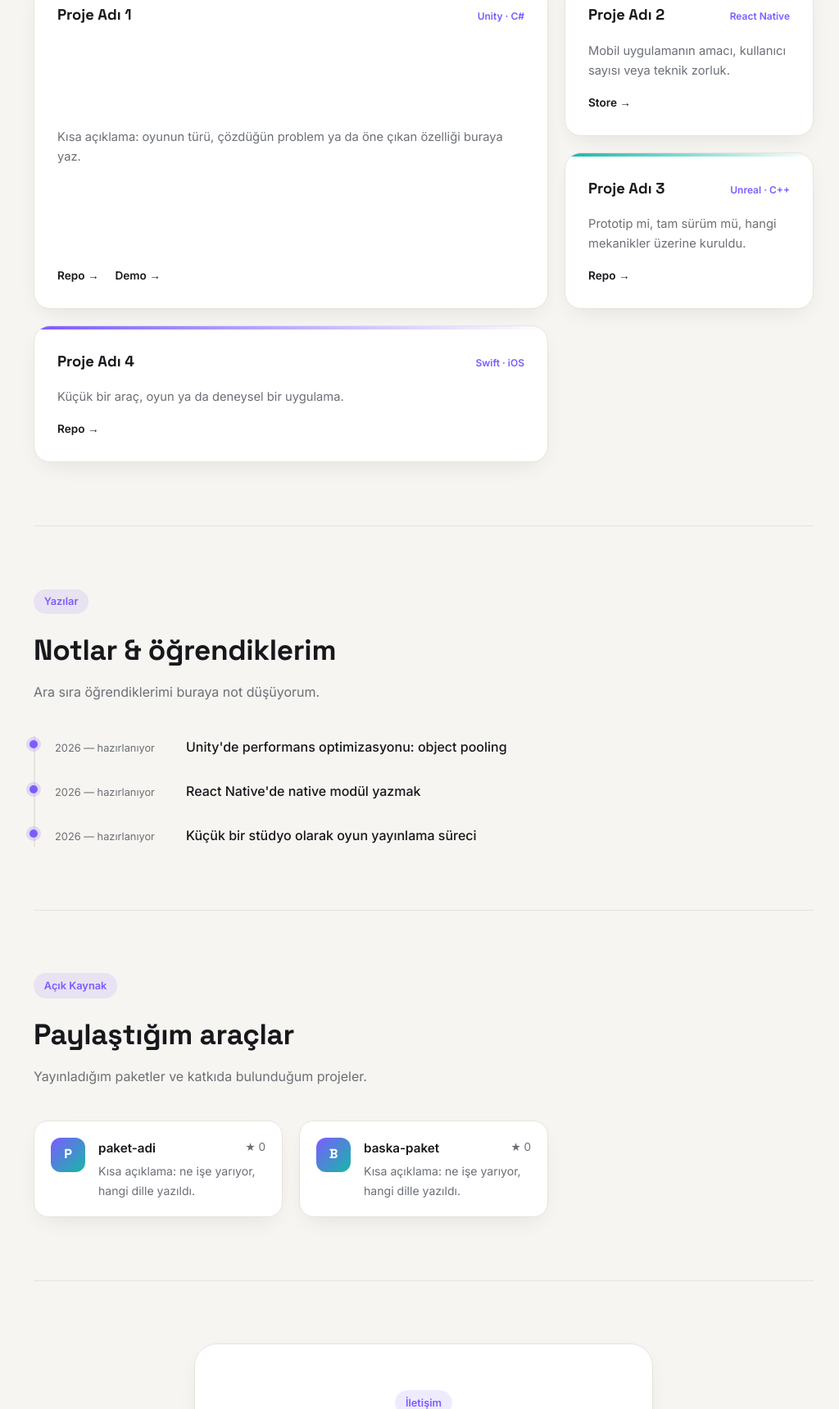
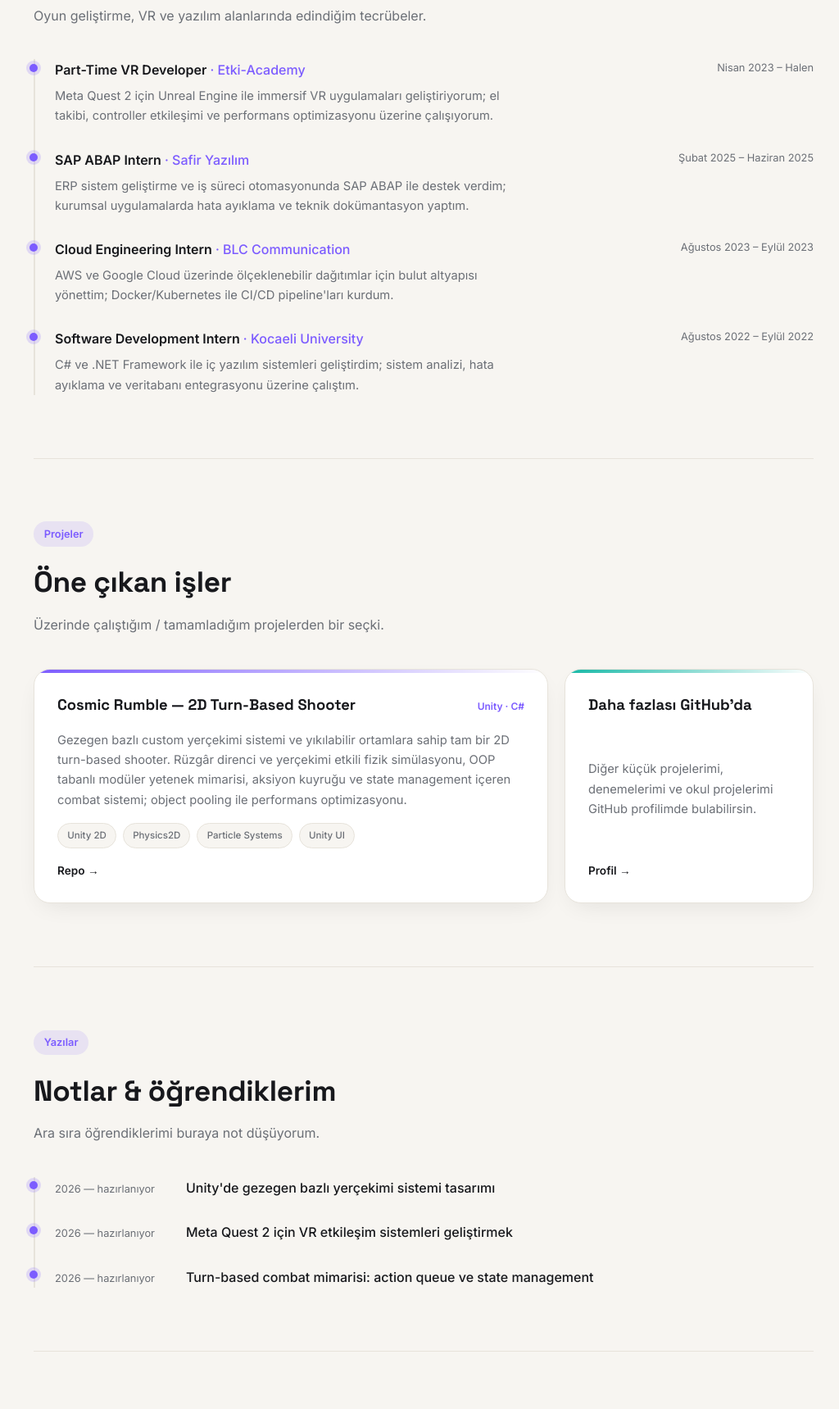
Before and after one commit to Eren-Ozcan/portfolio, a plain HTML site: page index.html in a window 1280 px wide. Shown: the part 1081-2800 px from the top of the page at 82% size, without its empty margins (123-1147 px from the left). Drawn offline with Linux system fonts and the light colour scheme.

Commit message:
Fill site with real CV content: experience, project, education

```diff
--- a/index.html
+++ b/index.html
@@ -3,8 +3,8 @@
 <head>
 <meta charset="UTF-8">
 <meta name="viewport" content="width=device-width, initial-scale=1.0">
-<title>Eren Özcan — Developer</title>
-<meta name="description" content="Eren Özcan | Game & Mobile Developer — Kocaeli, Türkiye">
+<title>Eren Özcan — Junior Game Developer</title>
+<meta name="description" content="Eren Özcan | Junior Game Developer & Gameplay Programmer — Unity, Unreal Engine, VR — Kocaeli, Türkiye">
 <link rel="icon" href="data:,">
 <link rel="preconnect" href="https://fonts.googleapis.com">
 <link rel="preconnect" href="https://fonts.gstatic.com" crossorigin>
@@ -19,9 +19,10 @@
 <header class="topbar">
   <a href="#" class="logo">eren<span class="dot">.</span>dev</a>
   <nav class="nav">
+    <a href="#experience">Deneyim</a>
     <a href="#projects">Projeler</a>
     <a href="#writing">Yazılar</a>
-    <a href="#oss">Açık Kaynak</a>
+    <a href="#education">Eğitim</a>
     <a href="#contact">İletişim</a>
     <a href="assets/Eren_Ozcan_CV.pdf" target="_blank" rel="noopener" class="nav-cv">CV</a>
   </nav>
@@ -37,27 +38,29 @@
     <div class="hero-text reveal">
       <p class="eyebrow">📍 Kocaeli, Türkiye</p>
       <h1>Merhaba, ben<br><span class="gradient-text">Eren Özcan</span></h1>
-      <p class="role">Game &amp; Mobile Developer</p>
+      <p class="role">Junior Game Developer · Gameplay Programmer</p>
       <p class="bio">
-        Oyun geliştirme odaklı çalışan, aynı zamanda mobil uygulama tarafında
-        da üretim yapan bir yazılım geliştiricisiyim. Fikirden çalışan bir
-        ürüne giden süreci seviyorum.
+        2+ yıllık Unity ve Unreal Engine deneyimiyle gameplay programlama, fizik
+        simülasyonu ve sistem tasarımı üzerine çalışıyorum. Custom yerçekimi
+        mekanikleri, yıkılabilir ortamlar ve modüler yetenek mimarisine sahip
+        tam bir 2D turn-based oyun geliştirdim.
       </p>
       <div class="skill-pills">
         <span class="pill">Unity</span>
         <span class="pill">Unreal Engine</span>
-        <span class="pill">React Native</span>
-        <span class="pill">Swift</span>
-        <span class="pill">Kotlin</span>
+        <span class="pill">C#</span>
+        <span class="pill">C++</span>
+        <span class="pill">VR Development</span>
+        <span class="pill">Physics Simulation</span>
       </div>
       <div class="cta-row">
-        <a class="btn btn-primary" href="mailto:eren@example.com">Merhaba de</a>
+        <a class="btn btn-primary" href="mailto:erenozcaan@hotmail.com">Merhaba de</a>
         <a class="btn btn-ghost" href="assets/Eren_Ozcan_CV.pdf" target="_blank" rel="noopener">CV'yi indir</a>
       </div>
       <div class="social-row">
-        <a href="https://github.com/your-github" target="_blank" rel="noopener" aria-label="GitHub">GH</a>
-        <a href="https://linkedin.com/in/your-linkedin" target="_blank" rel="noopener" aria-label="LinkedIn">IN</a>
-        <a href="https://x.com/your-x" target="_blank" rel="noopener" aria-label="X">X</a>
+        <a href="https://github.com/Eren-Ozcan" target="_blank" rel="noopener" aria-label="GitHub">GH</a>
+        <a href="https://linkedin.com/in/eren-ozcann" target="_blank" rel="noopener" aria-label="LinkedIn">IN</a>
+        <a href="mailto:erenozcaan@hotmail.com" aria-label="Email">@</a>
       </div>
     </div>
     <div class="hero-avatar reveal">
@@ -65,9 +68,52 @@
         <span class="avatar-initials">EÖ</span>
       </div>
       <span class="floating-badge badge-1">🎮 Game Dev</span>
-      <span class="floating-badge badge-2">📱 Mobile</span>
+      <span class="floating-badge badge-2">🥽 VR Dev</span>
       <span class="floating-badge badge-3">🇹🇷 Kocaeli</span>
     </div>
+  </section>
+
+  <section id="experience" class="section reveal">
+    <div class="section-head">
+      <span class="section-badge">Deneyim</span>
+      <h2>Profesyonel deneyim</h2>
+      <p class="section-sub">Oyun geliştirme, VR ve yazılım alanlarında edindiğim tecrübeler.</p>
+    </div>
+
+    <ul class="timeline timeline-exp">
+      <li>
+        <span class="timeline-dot"></span>
+        <div class="exp-head">
+          <span class="exp-role">Part-Time VR Developer <span class="exp-company">· Etki-Academy</span></span>
+          <span class="exp-date">Nisan 2023 – Halen</span>
+        </div>
+        <p class="exp-desc">Meta Quest 2 için Unreal Engine ile immersif VR uygulamaları geliştiriyorum; el takibi, controller etkileşimi ve performans optimizasyonu üzerine çalışıyorum.</p>
+      </li>
+      <li>
+        <span class="timeline-dot"></span>
+        <div class="exp-head">
+          <span class="exp-role">SAP ABAP Intern <span class="exp-company">· Safir Yazılım</span></span>
+          <span class="exp-date">Şubat 2025 – Haziran 2025</span>
+        </div>
+        <p class="exp-desc">ERP sistem geliştirme ve iş süreci otomasyonunda SAP ABAP ile destek verdim; kurumsal uygulamalarda hata ayıklama ve teknik dokümantasyon yaptım.</p>
+      </li>
+      <li>
+        <span class="timeline-dot"></span>
+        <div class="exp-head">
+          <span class="exp-role">Cloud Engineering Intern <span class="exp-company">· BLC Communication</span></span>
+          <span class="exp-date">Ağustos 2023 – Eylül 2023</span>
+        </div>
+        <p class="exp-desc">AWS ve Google Cloud üzerinde ölçeklenebilir dağıtımlar için bulut altyapısı yönettim; Docker/Kubernetes ile CI/CD pipeline'ları kurdum.</p>
+      </li>
+      <li>
+        <span class="timeline-dot"></span>
+        <div class="exp-head">
+          <span class="exp-role">Software Development Intern <span class="exp-company">· Kocaeli University</span></span>
+          <span class="exp-date">Ağustos 2022 – Eylül 2022</span>
+        </div>
+        <p class="exp-desc">C# ve .NET Framework ile iç yazılım sistemleri geliştirdim; sistem analizi, hata ayıklama ve veritabanı entegrasyonu üzerine çalıştım.</p>
+      </li>
+    </ul>
   </section>
 
   <section id="projects" class="section reveal">
@@ -82,49 +128,35 @@
       <article class="bento-card bento-large">
         <div class="card-accent accent-purple"></div>
         <div class="project-head">
-          <h3>Proje Adı 1</h3>
+          <h3>Cosmic Rumble — 2D Turn-Based Shooter</h3>
           <span class="stack">Unity · C#</span>
         </div>
-        <p>Kısa açıklama: oyunun türü, çözdüğün problem ya da öne çıkan özelliği buraya yaz.</p>
+        <p>
+          Gezegen bazlı custom yerçekimi sistemi ve yıkılabilir ortamlara sahip
+          tam bir 2D turn-based shooter. Rüzgâr direnci ve yerçekimi etkili
+          fizik simülasyonu, OOP tabanlı modüler yetenek mimarisi, aksiyon
+          kuyruğu ve state management içeren combat sistemi; object pooling ile
+          performans optimizasyonu.
+        </p>
+        <div class="skill-pills">
+          <span class="pill">Unity 2D</span>
+          <span class="pill">Physics2D</span>
+          <span class="pill">Particle Systems</span>
+          <span class="pill">Unity UI</span>
+        </div>
         <div class="project-links">
-          <a href="#" target="_blank" rel="noopener">Repo →</a>
-          <a href="#" target="_blank" rel="noopener">Demo →</a>
-        </div>
-      </article>
-
-      <article class="bento-card">
-        <div class="card-accent accent-coral"></div>
-        <div class="project-head">
-          <h3>Proje Adı 2</h3>
-          <span class="stack">React Native</span>
-        </div>
-        <p>Mobil uygulamanın amacı, kullanıcı sayısı veya teknik zorluk.</p>
-        <div class="project-links">
-          <a href="#" target="_blank" rel="noopener">Store →</a>
+          <a href="https://github.com/Eren-Ozcan/CosmicRumble" target="_blank" rel="noopener">Repo →</a>
         </div>
       </article>
 
       <article class="bento-card">
         <div class="card-accent accent-teal"></div>
         <div class="project-head">
-          <h3>Proje Adı 3</h3>
-          <span class="stack">Unreal · C++</span>
+          <h3>Daha fazlası GitHub'da</h3>
         </div>
-        <p>Prototip mi, tam sürüm mü, hangi mekanikler üzerine kuruldu.</p>
+        <p>Diğer küçük projelerimi, denemelerimi ve okul projelerimi GitHub profilimde bulabilirsin.</p>
         <div class="project-links">
-          <a href="#" target="_blank" rel="noopener">Repo →</a>
-        </div>
-      </article>
-
-      <article class="bento-card bento-wide">
-        <div class="card-accent accent-purple"></div>
-        <div class="project-head">
-          <h3>Proje Adı 4</h3>
-          <span class="stack">Swift · iOS</span>
-        </div>
-        <p>Küçük bir araç, oyun ya da deneysel bir uygulama.</p>
-        <div class="project-links">
-          <a href="#" target="_blank" rel="noopener">Repo →</a>
+          <a href="https://github.com/Eren-Ozcan" target="_blank" rel="noopener">Profil →</a>
         </div>
       </article>
 
@@ -142,49 +174,43 @@
       <li>
         <span class="timeline-dot"></span>
         <span class="post-date">2026 — hazırlanıyor</span>
-        <a href="#" class="post-title">Unity'de performans optimizasyonu: object pooling</a>
+        <a href="#" class="post-title">Unity'de gezegen bazlı yerçekimi sistemi tasarımı</a>
       </li>
       <li>
         <span class="timeline-dot"></span>
         <span class="post-date">2026 — hazırlanıyor</span>
-        <a href="#" class="post-title">React Native'de native modül yazmak</a>
+        <a href="#" class="post-title">Meta Quest 2 için VR etkileşim sistemleri geliştirmek</a>
       </li>
       <li>
         <span class="timeline-dot"></span>
         <span class="post-date">2026 — hazırlanıyor</span>
-        <a href="#" class="post-title">Küçük bir stüdyo olarak oyun yayınlama süreci</a>
+        <a href="#" class="post-title">Turn-based combat mimarisi: action queue ve state management</a>
       </li>
     </ul>
   </section>
 
-  <section id="oss" class="section reveal">
+  <section id="education" class="section reveal">
     <div class="section-head">
-      <span class="section-badge">Açık Kaynak</span>
-      <h2>Paylaştığım araçlar</h2>
-      <p class="section-sub">Yayınladığım paketler ve katkıda bulunduğum projeler.</p>
+      <span class="section-badge">Eğitim</span>
+      <h2>Eğitim</h2>
     </div>
 
-    <div class="oss-grid">
-      <a href="#" class="oss-card" target="_blank" rel="noopener">
-        <span class="oss-icon">P</span>
-        <div class="oss-body">
-          <div class="oss-card-head">
-            <span class="oss-name">paket-adi</span>
-            <span class="oss-star">★ 0</span>
-          </div>
-          <p>Kısa açıklama: ne işe yarıyor, hangi dille yazıldı.</p>
+    <div class="edu-card">
+      <span class="oss-icon">🎓</span>
+      <div class="oss-body">
+        <div class="oss-card-head">
+          <span class="oss-name">Kocaeli University — BS in Information Systems Engineering</span>
+          <span class="oss-star">Eylül 2020 – Haziran 2025</span>
         </div>
-      </a>
-      <a href="#" class="oss-card" target="_blank" rel="noopener">
-        <span class="oss-icon">B</span>
-        <div class="oss-body">
-          <div class="oss-card-head">
-            <span class="oss-name">baska-paket</span>
-            <span class="oss-star">★ 0</span>
-          </div>
-          <p>Kısa açıklama: ne işe yarıyor, hangi dille yazıldı.</p>
+        <p>Bilgi Sistemleri Mühendisliği lisans derecesi.</p>
+        <div class="skill-pills">
+          <span class="pill">Data Structures</span>
+          <span class="pill">OOP</span>
+          <span class="pill">Software Engineering</span>
+          <span class="pill">Database Systems</span>
+          <span class="pill">Computer Graphics</span>
         </div>
-      </a>
+      </div>
     </div>
   </section>
 
@@ -193,11 +219,10 @@
       <span class="section-badge">İletişim</span>
       <h2>Birlikte bir şey<br>üretelim mi?</h2>
       <p class="section-sub">Bir proje konuşmak, iş birliği yapmak ya da sadece merhaba demek için ulaşabilirsin.</p>
-      <a class="btn btn-primary btn-lg" href="mailto:eren@example.com">eren@example.com</a>
+      <a class="btn btn-primary btn-lg" href="mailto:erenozcaan@hotmail.com">erenozcaan@hotmail.com</a>
       <div class="social-row social-row-center">
-        <a href="https://github.com/your-github" target="_blank" rel="noopener">GitHub</a>
-        <a href="https://linkedin.com/in/your-linkedin" target="_blank" rel="noopener">LinkedIn</a>
-        <a href="https://x.com/your-x" target="_blank" rel="noopener">X</a>
+        <a href="https://github.com/Eren-Ozcan" target="_blank" rel="noopener">GitHub</a>
+        <a href="https://linkedin.com/in/eren-ozcann" target="_blank" rel="noopener">LinkedIn</a>
         <a href="assets/Eren_Ozcan_CV.pdf" target="_blank" rel="noopener">CV</a>
       </div>
     </div>
--- a/style.css
+++ b/style.css
@@ -350,8 +350,14 @@ main {
   grid-template-columns: repeat(3, 1fr);
   gap: 1.25rem;
 }
-.bento-large { grid-column: span 2; grid-row: span 2; }
+.bento-large { grid-column: span 2; }
 .bento-wide { grid-column: span 2; }
+.bento-card .pill, .edu-card .pill {
+  background: var(--bg);
+  font-size: 0.72rem;
+  padding: 0.3rem 0.7rem;
+}
+.bento-card .skill-pills, .edu-card .skill-pills { margin-bottom: 0; gap: 0.5rem; }
 
 .bento-card {
   position: relative;
@@ -447,23 +453,49 @@ main {
 }
 .post-title:hover { color: var(--accent); }
 
-/* Open source */
-.oss-grid {
-  display: grid;
-  grid-template-columns: repeat(auto-fill, minmax(280px, 1fr));
+/* Experience timeline */
+.timeline-exp li { display: block; }
+.exp-head {
+  display: flex;
+  flex-wrap: wrap;
+  justify-content: space-between;
+  gap: 0.3rem 1rem;
+  margin-bottom: 0.4rem;
+}
+.exp-role {
+  font-weight: 600;
+  font-size: 1rem;
+}
+.exp-company {
+  color: var(--accent);
+  font-weight: 500;
+}
+.exp-date {
+  color: var(--muted);
+  font-size: 0.8rem;
+  white-space: nowrap;
+}
+.exp-desc {
+  color: var(--muted);
+  font-size: 0.92rem;
+  max-width: 62ch;
+  margin: 0;
+}
+
+/* Education card */
+.edu-card {
+  display: flex;
   gap: 1.25rem;
-}
-.oss-card {
-  display: flex;
-  gap: 1rem;
   border: 1px solid var(--border);
-  border-radius: 18px;
-  padding: 1.25rem;
+  border-radius: 20px;
+  padding: 1.75rem;
   background: var(--card);
   box-shadow: var(--shadow);
-  transition: transform 0.2s ease, border-color 0.2s ease;
 }
-.oss-card:hover { transform: translateY(-3px); border-color: var(--accent); }
+.edu-card .oss-card-head { flex-wrap: wrap; gap: 0.3rem 1rem; }
+.edu-card p { color: var(--muted); font-size: 0.92rem; margin: 0.3rem 0 1rem; }
+
+/* Education card pieces (shared icon/head/name/star styles) */
 .oss-icon {
   flex-shrink: 0;
   width: 42px;
@@ -486,7 +518,6 @@ main {
 }
 .oss-name { font-weight: 600; }
 .oss-star { color: var(--muted); font-size: 0.85rem; }
-.oss-card p { color: var(--muted); font-size: 0.88rem; margin: 0; }
 
 /* Contact */
 .contact-section { display: flex; justify-content: center; }
```
Also changed, not shown: 1 other file.
